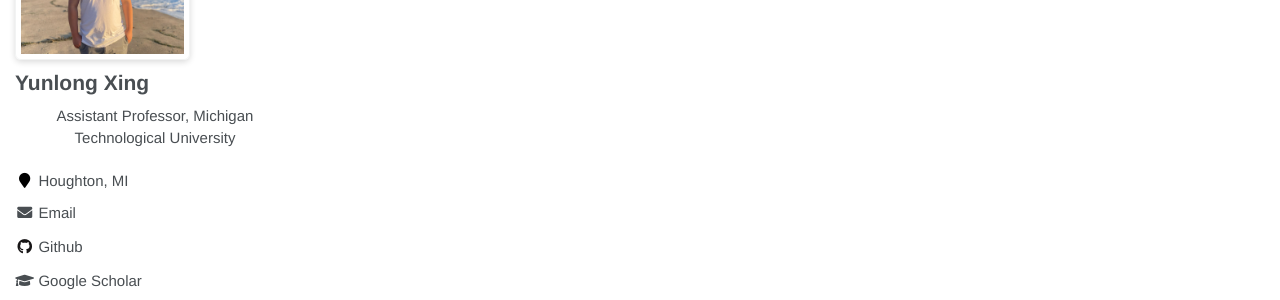
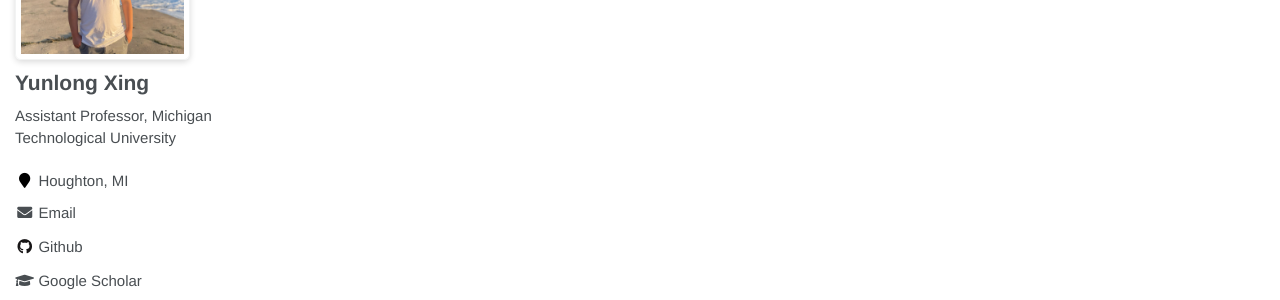
Before and after one commit to YunlongXing/yunlongxing.github.io, a Jekyll site: the page built from _pages/about.md, in a window 1280 px wide. Shown: the part 206-506 px from the top of the page. Built offline with Jekyll 4.4.1, drawn with Linux system fonts in a browser that asks for light colours; some web fonts are replaced.

Commit message:
Remove author bio styling
Removed unnecessary styling for author bio.

```diff
--- a/assets/css/main.scss
+++ b/assets/css/main.scss
@@ -110,10 +110,6 @@ h1:before, .anchor:before {
   box-shadow: 0 2px 6px rgba(0,0,0,0.15);
 }
 
-.author__bio {
-  text-align: center;
-}
-
 .sidebar {
   width: 280px;
 }
```
